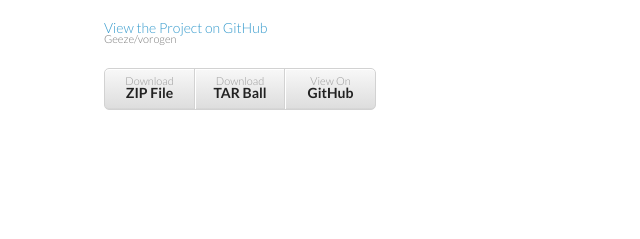
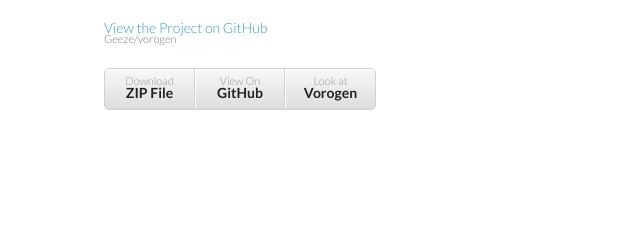
Before and after one commit to Geeze/vorogen, a plain HTML site: page index.html in a window 1280 px wide. Shown: the part 154-393 px from the top of the page, 106-746 px from the left. Drawn offline with Linux system fonts and the light colour scheme.

Commit message:
Added to main page

```diff
--- a/index.html
+++ b/index.html
@@ -23,8 +23,8 @@
 
         <ul>
           <li><a href="https://github.com/Geeze/vorogen/zipball/master">Download <strong>ZIP File</strong></a></li>
-          <li><a href="https://github.com/Geeze/vorogen/tarball/master">Download <strong>TAR Ball</strong></a></li>
           <li><a href="https://github.com/Geeze/vorogen">View On <strong>GitHub</strong></a></li>
+		  <li><a href="voronoi.html">Look at <strong>Vorogen</strong></a></li>
         </ul>
       </header>
       <section>
```
